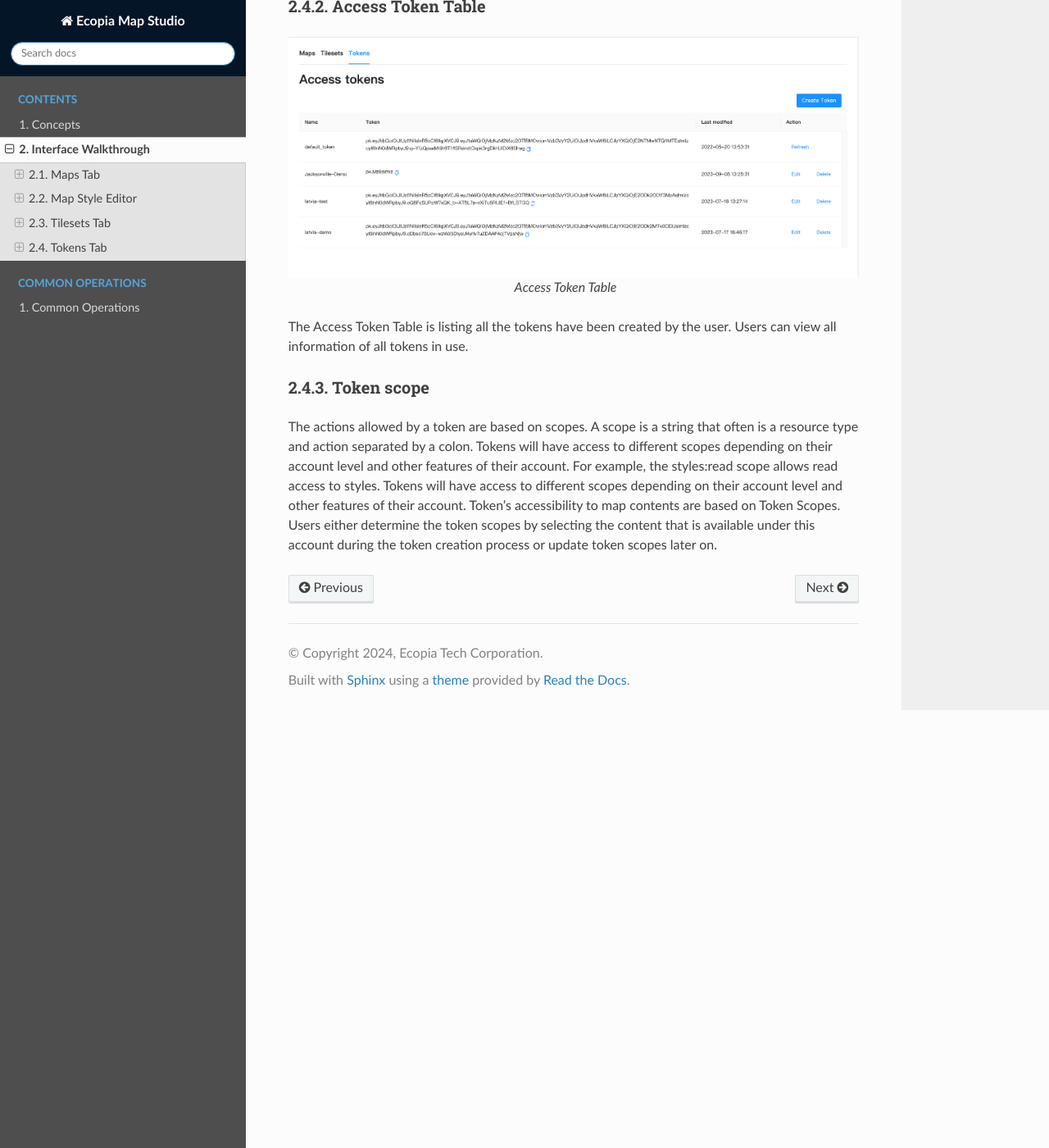
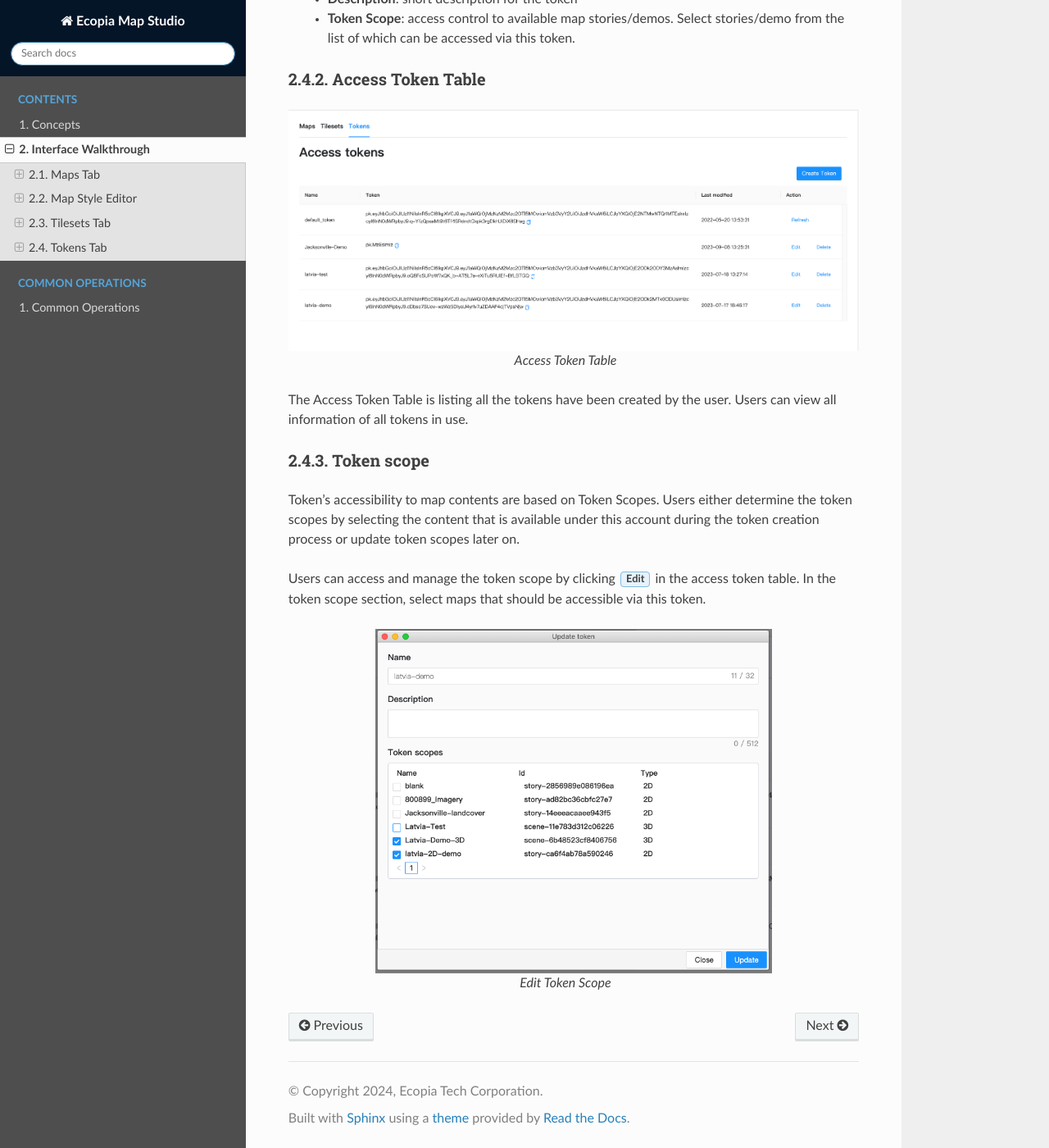
Before and after one commit to ecopia-map/alpaca-docs-map-studio, a Sphinx documentation site: the page built from source/tools.rst, in a window 1280 px wide and 1400 px high, scrolled down 17619 px. Shown: the whole window at 82% size. Built offline with Sphinx 7.4.7 and the Read the Docs theme 2.0.0, drawn with Linux system fonts in a browser that asks for light colours; some of the changed text lies outside the part shown.

Commit message:
update 1-22

```diff
--- a/source/tools.rst
+++ b/source/tools.rst
@@ -355,13 +354,12 @@ Add New Tileset from drives
 
    *Dialog of Add New Tileset from Drives*
 
-**Asset Name**: provide tileset with desired name
+The following fields need to be filled to create a new tileset from my drive:
 
-**Description**: provide some description of the data that is being used to create this tileset
-
-**Asset Type**: specify the type of data that is used for this tileset
-
-**Asset Path**: provide path information for tileset from “My Drive” on the platform.
+   * **Asset Name**: provide tileset with desired name
+   * **Description**: provide some description of the data that is being used to create this tileset
+   * **Asset Type**: specify the type of data that is used for this tileset
+   * **Asset Path**: provide path information for tileset from “My Drive” on the platform.
 
 Add New Tileset from S3
 ^^^^^^^^^^^^^^^^^^^^^^^^^^^^
@@ -480,11 +478,16 @@ The Access Token Table is listing all the tokens have been created by the user.
 Token scope
 ~~~~~~~~~~~~~~~~~~~~~~~~~~~~~~~~~~~
 
-The actions allowed by a token are based on scopes. A scope is a string that often is a resource type and action separated by a colon.
-Tokens will have access to different scopes depending on their account level and other features of their account. For example, the styles:read scope allows read access to styles. Tokens will have access to different scopes depending on their account level and other features of their account.
 Token’s accessibility to map contents are based on Token Scopes. Users either determine the token scopes by selecting the content that is available under this account during the token creation process or update token scopes later on.
 
-..
+Users can access and manage the token scope by clicking :guilabel:`Edit` in the access token table. In the token scope section, select maps that should be accessible via this token.
+
+.. figure:: /images/map-studio/TokenScope.png
+   :align: center
+   :alt: Edit Token Scope
+   :height: 420
+
+   *Edit Token Scope*
 
 .. |propertiesbutton| image:: /images/map-studio/properties-icon.png
    :width: 28
```
Also changed, not shown: other parts of source/tools.rst (+3 -4 lines), source/images/map-studio/TokenScope.png (added), 8 other files.
